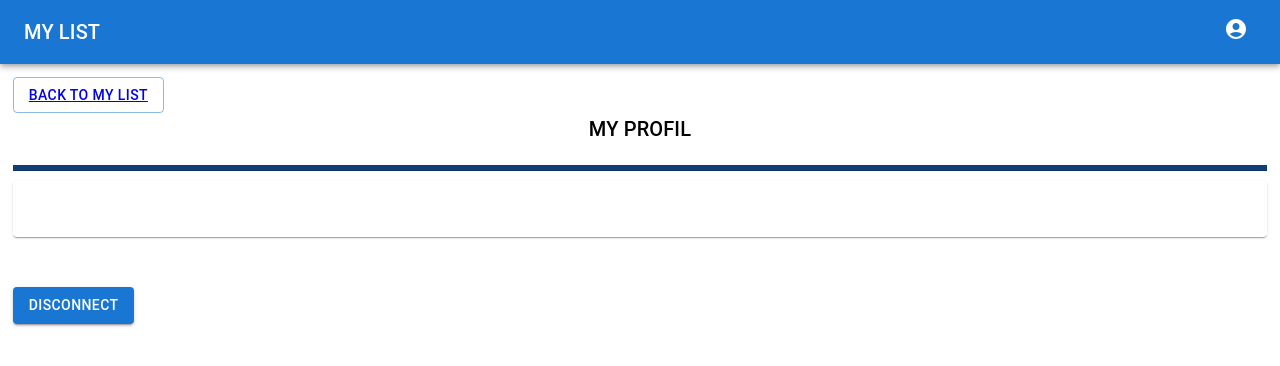
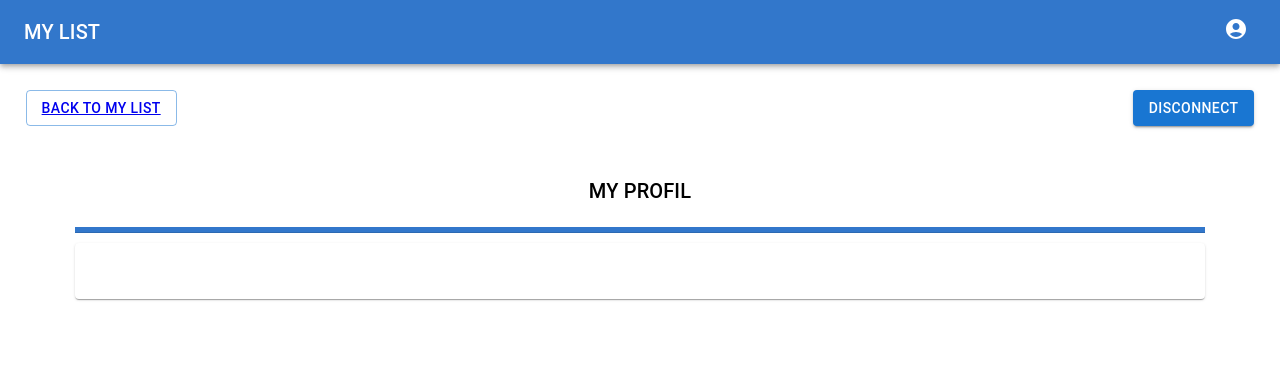
Before and after one commit to Delphine-Alex/To-Do-List, a React (Create React App) app: page /profil in a window 1280 px wide. Shown: the top 366 px of the page. Built offline with nearby package versions, Linux system fonts and the light colour scheme; no server answers.

Commit message:
CSS on Profil and Task components done"

```diff
--- a/src/App.css
+++ b/src/App.css
@@ -1,9 +1,7 @@
 :root {
   /* ----- GENERAL ------- */
-  --blue-color: #113D78;
+  --blue-color: #3277CB;
   --white-color: #FFFFFF;
   --black-color: #000000;
 
-  /* ----- BUTTON COLORS ------- */
-  --hover-btn: #113e78ec;
 }
--- a/src/App.js
+++ b/src/App.js
@@ -6,6 +6,8 @@ import Authentication from './components/Authentication/Authentication';
 import MyList from './components/MyList/MyList';
 import Profil from './components/Profil/Profil';
 import Register from './components/Register/Register';
+
+import './App.css';
 
 const App = () => {
   return (
--- a/src/components/Header/Header.js
+++ b/src/components/Header/Header.js
@@ -9,11 +9,14 @@ import AccountCircle from '@mui/icons-material/AccountCircle';
 
 
 const useStyles = makeStyles(() => ({
+  header__bar: {
+    backgroundColor: 'var(--blue-color)',
+  },
   header__title: {
-    color: 'white',
+    color: 'var(--white-color)',
   },
   header__avatar: {
-    color: 'white',
+    color: 'var(--white-color)',
   }
 }));
 
@@ -23,11 +26,11 @@ const Header = () => {
   return (
     <Box sx={{ flexGrow: 1 }}>
       <AppBar position="static">
-        <Toolbar>
+        <Toolbar className={classes.header__bar}>
           <Typography variant="h6" sx={{ flexGrow: 1 }} className={classes.header__title}>
             MY LIST
           </Typography>
-          <IconButton >
+          <IconButton>
             <Link to={'/profil'}>
               <AccountCircle className={classes.header__avatar} />
             </Link>
--- a/src/components/MyList/MyList.js
+++ b/src/components/MyList/MyList.js
@@ -3,8 +3,10 @@ import axios from 'axios';
 
 import Header from '../Header/Header';
 
-import { Box, Button, CircularProgress, TextField, Typography } from '@mui/material';
+import { Box, Button, Card, CardContent, CircularProgress, TextField, Typography } from '@mui/material';
 import { makeStyles } from '@material-ui/core';
+
+import DeleteForeverIcon from '@mui/icons-material/DeleteForever';
 
 const useStyles = makeStyles(() => ({
   list__container: {
@@ -22,7 +24,25 @@ const useStyles = makeStyles(() => ({
     padding: 30
   },
   list__button: {
-    height: '55px'
+    height: '55px',
+  },
+  list__cardContent: {
+    display: 'flex',
+    flexDirection: 'row',
+    alignItems: 'center',
+    justifyContent: 'space-between',
+  },
+  list__content: {
+    marginTop: '5%',
+    display: 'flex',
+    justifyContent: 'center',
+    flexWrap: 'wrap',
+  },
+  list__card: {
+    margin: '1%',
+  },
+  list__deletebtn: {
+    color: 'red',
   }
 }));
 
@@ -123,19 +143,25 @@ const MyList = () => {
               onChange={(e) => setTask({ ...task, description: e.target.value })}
             />
             <Button variant="contained" type='submit' className={classes.list__button}>Send</Button>
+
             {loading ? <CircularProgress /> : null}
 
           </form>
         </Box>
 
+        <Box className={classes.list__content}>
           {
             lists ?
               lists && lists.map((list) => {
                 return (
-                <div key={list._id}>
-                  <p>{list.description}</p>
-                  <button onClick={() => deleteTask(list._id)}>x</button>
-                </div>
+                  <Box className={classes.list__card}>
+                    <Card sx={{ minWidth: 275 }}>
+                      <CardContent key={list._id} className={classes.list__cardContent}>
+                        <Typography>{list.description}</Typography>
+                        <Button onClick={() => deleteTask(list._id)}><DeleteForeverIcon className={classes.list__deletebtn} /></Button>
+                      </CardContent>
+                    </Card>
+                  </Box>
                 )
               })
               : null
@@ -143,6 +169,8 @@ const MyList = () => {
         </Box>
 
       </Box >
+
+    </Box >
   );
 }
 
--- a/src/components/Profil/Profil.js
+++ b/src/components/Profil/Profil.js
@@ -5,30 +5,33 @@ import { Link, useNavigate } from 'react-router-dom';
 
 import Header from '../Header/Header';
 
-import {
-  Box, Button, Card, CardContent,
-  Divider,
-  Typography
-} from '@mui/material';
+import { Box, Button, Card, CardContent, Divider, Typography } from '@mui/material';
 import { makeStyles } from '@material-ui/core';
 
 const useStyles = makeStyles(() => ({
   profil__container: {
-    margin: '1%',
+    margin: '2%',
   },
   profil__content: {
     textAlign: 'center',
+    margin: '4%',
+  },
+  profil__containerbtn: {
+    display: 'flex',
+    flexDirection: 'row',
+    justifyContent: 'space-between',
   },
   profil__backbtn: {
-    border: '1px solid #113D78',
-    color: '#113D78'
+    // border: '1px solid var(--blue-color)',
+    // color: '#113D78'
+
   },
   profil__title: {
     color: 'black',
     paddingBottom: 20
   },
   profil__divider: {
-    backgroundColor: '#113D78',
+    backgroundColor: 'var(--blue-color)',
     height: "5px",
   },
   profil__card: {
@@ -88,7 +91,11 @@ const Profil = () => {
       <Header />
 
       <Box className={classes.profil__container}>
-        <Button variant="outlined" className={classes.profil__backbtn}><Link to={'/task'}>Back to My list</Link></Button>
+
+        <Box className={classes.profil__containerbtn}>
+          <Button variant="outlined" className={classes.profil__backbtn}><Link to={'/task'}>Back to My list</Link></Button>
+          <Button variant="contained" onClick={submitLogout} className={classes.profil__disconnectbtn}>Disconnect</Button>
+        </Box>
 
 
         <Box className={classes.profil__content}>
@@ -108,7 +115,7 @@ const Profil = () => {
           </Card>
         </Box>
 
-        <Button variant="contained" onClick={submitLogout} className={classes.profil__disconnectbtn}>Disconnect</Button>
+        {/* <Button variant="contained" onClick={submitLogout} className={classes.profil__disconnectbtn}>Disconnect</Button> */}
       </Box>
 
     </Box>
```
Lines whose indentation alone changed are shown as unchanged.
